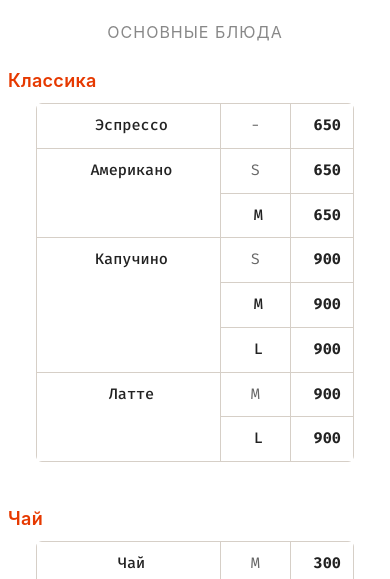
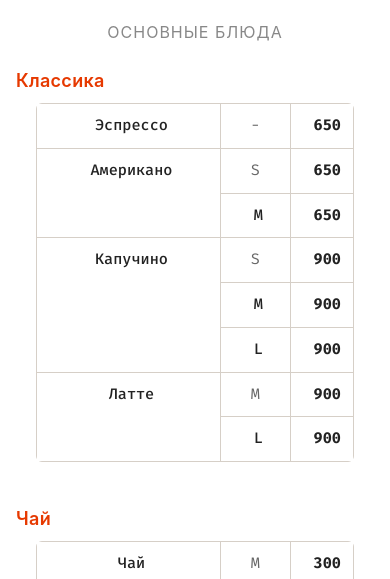
Before and after one commit to Andersonscat/a_coffee_menu, a React (Create React App) app: page / in a window 390 px wide. Shown: the part 218-797 px from the top of the page. Built offline with nearby package versions, Linux system fonts and the light colour scheme.

Commit message:
Исправлено: названия таблиц сдвинуты правее для выравнивания с таблицами на мобильной версии

```diff
--- a/src/App.css
+++ b/src/App.css
@@ -261,13 +261,13 @@ main {
   .section-title {
     font-size: 28px;
     margin: 0 0 10px 0;
-    padding-left: 0;
+    padding-left: 12px;
   }
 }
 @media (max-width: 480px) {
   .section-title {
     font-size: 32px;
     margin: 0 0 8px 0;
-    padding-left: 0;
+    padding-left: 8px;
   }
 }
```
